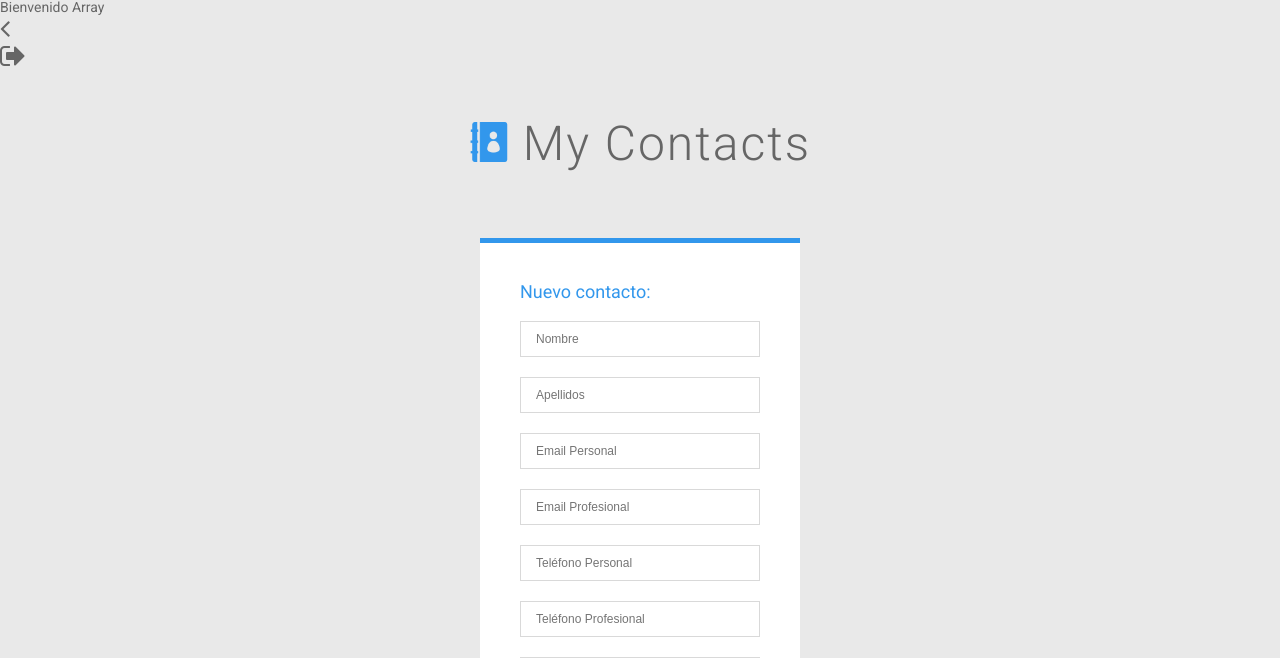
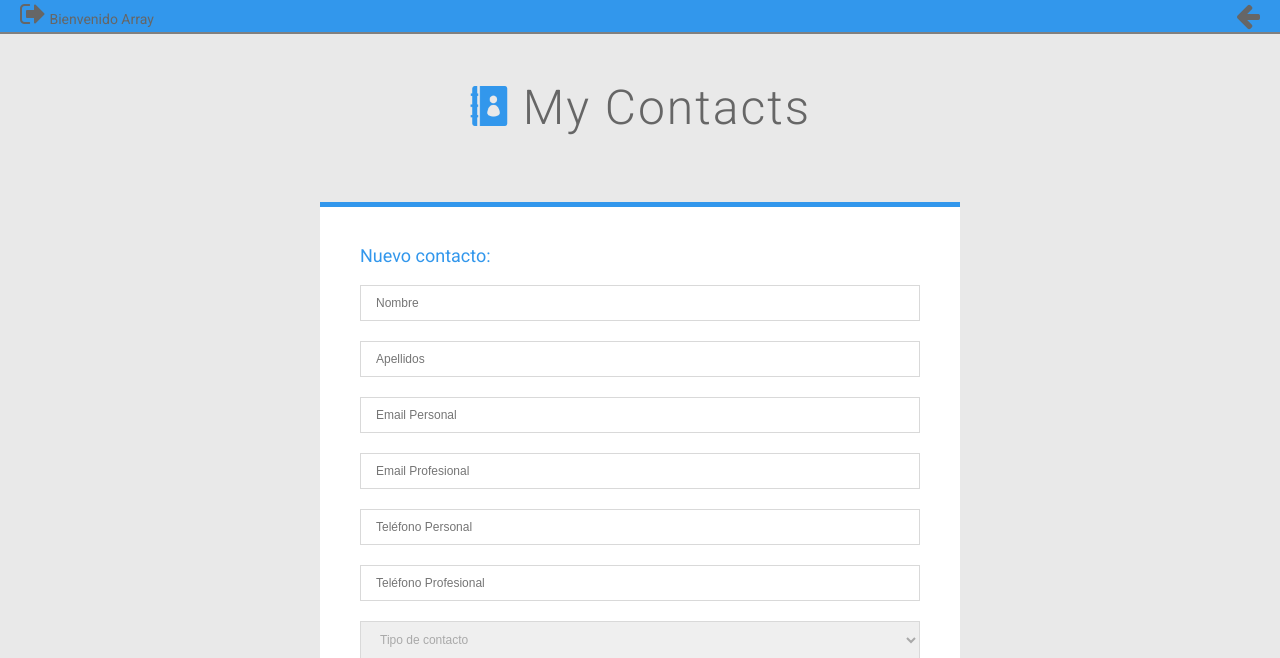
Before and after one commit to Pr5-Mycontacts/MyContacts, a PHP site: page /newuser.php in a window 1280 px wide. Shown: the top 658 px of the page. Run offline with PHP 8.4, Linux system fonts and the light colour scheme; a user stored in the database is signed in; some libraries are stand-ins or nearby versions; some web fonts are replaced.

Commit message:
Correct new user

```diff
--- a/Web/newuser.php
+++ b/Web/newuser.php
@@ -15,11 +15,9 @@ include ("conexion.php");
 session_start();
 //session_destroy();
 if(isset($_SESSION['usuario'])){
-  echo "Bienvenido";
-  echo " " . $_SESSION['usuario'];
-
-  echo "<br><a href='home.php'><i class='fa fa-angle-left fa-2x' aria-hidden='true' title='Atras'></i></a><br/>";
-  echo "<a href='cerrar_sesion.php'><i class='fa fa-sign-out fa-2x' aria-hidden='true' title='Logout'></i></a><br/>";
+	echo "<div class=top-bar>";
+	echo "<a href='cerrar_sesion.php'><i class='fa fa-sign-out fa-2x' aria-hidden='true' title='Logout'></i></a>"." Bienvenido " . $_SESSION['usuario'] . "<a style='float:right; padding-right:20px;padding-top:2px;' href='home.php'><i class='fa fa-arrow-left fa-2x' title='Go Back'></i></a>";
+	echo "</div>";
 
 }
 else{
@@ -34,7 +32,7 @@ else{
 
 
 	<!-- Form Module-->
-	<div class="module form-module">
+	<div class="module form2-module">
 	<div class="form">
 	</div>
 	<div class="form">
```
